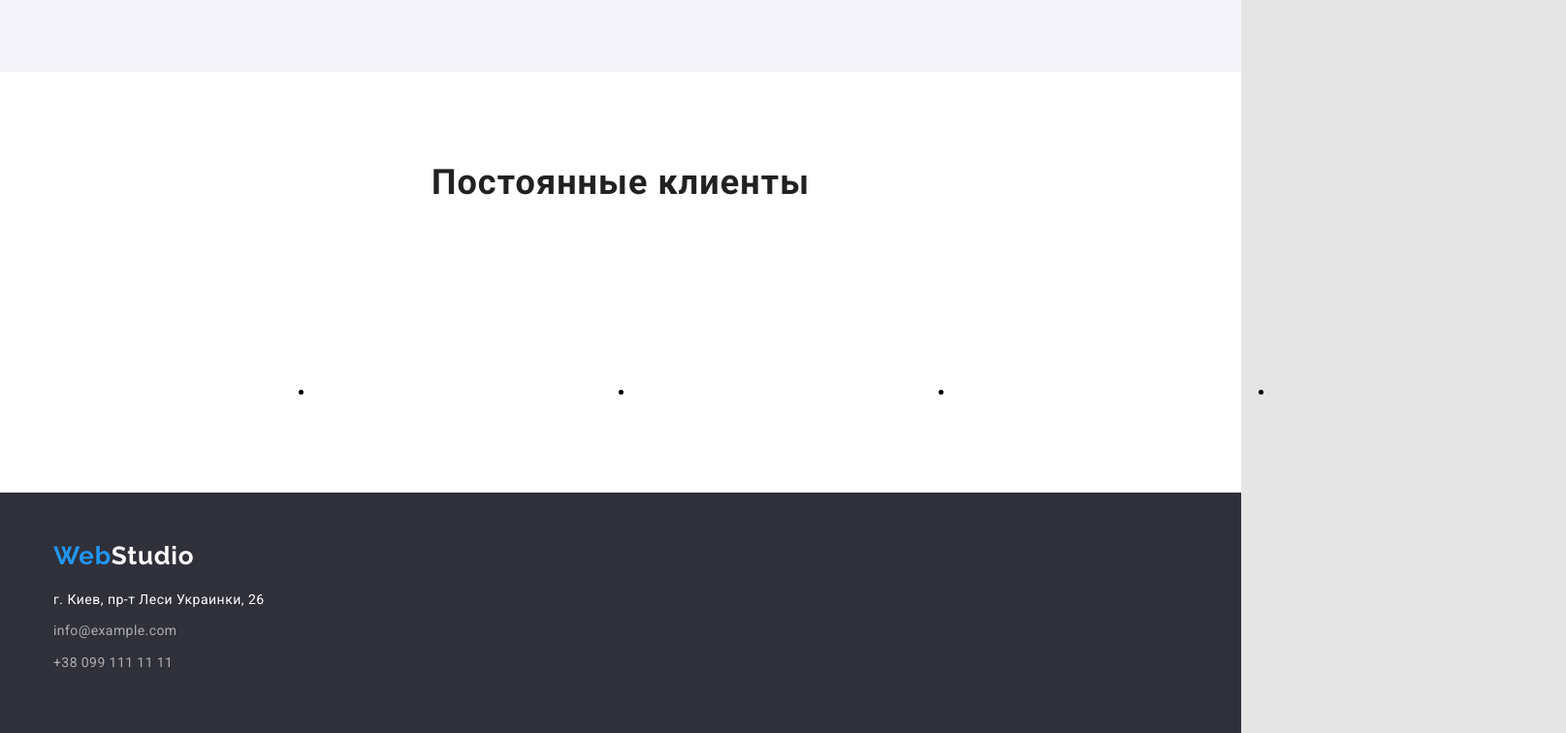
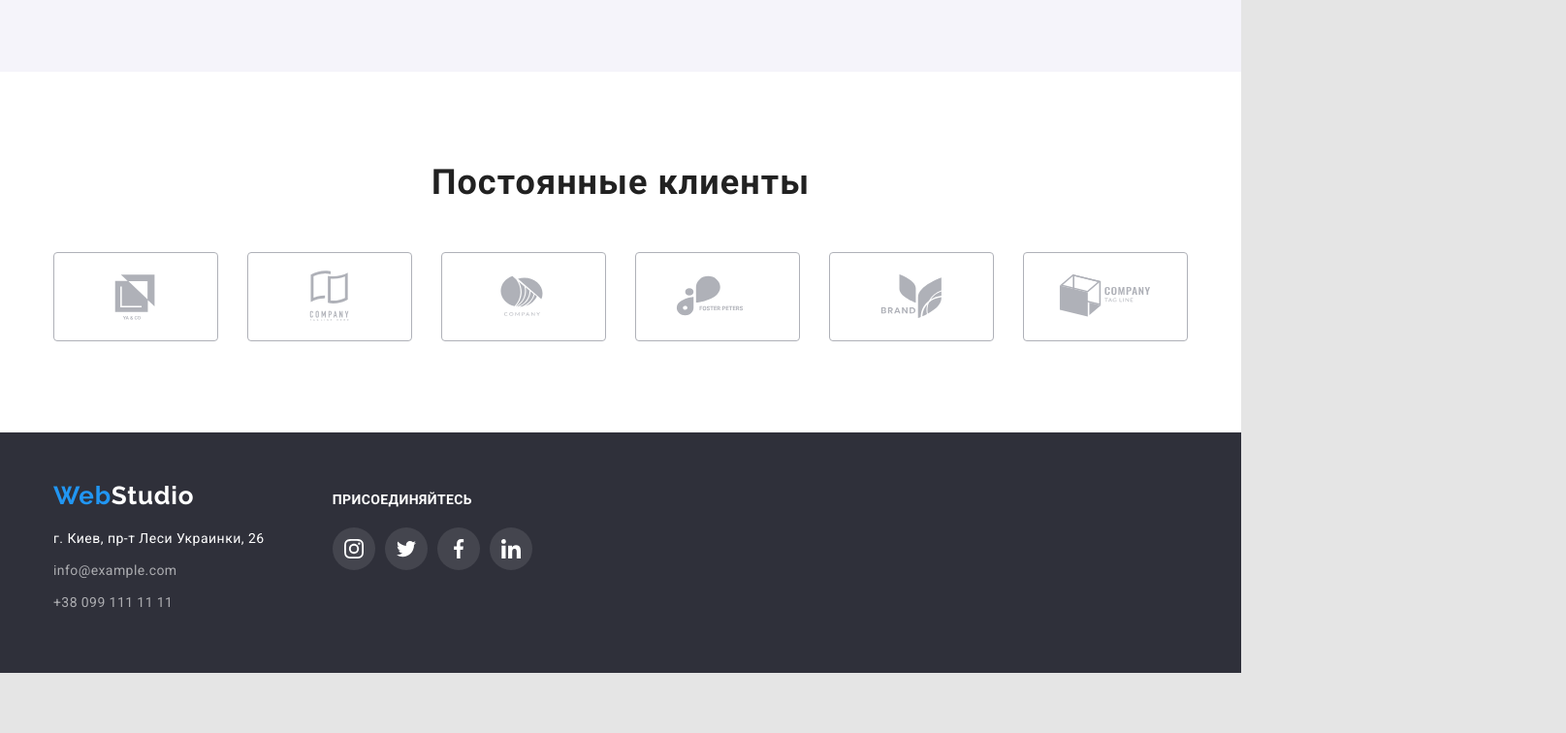
Before and after one commit to JenessGOiT/goit-markup-hw-04, a plain HTML site: page index.html in a window 1280 px wide. Shown: the part 2230-2986 px from the top of the page at 97% size, 1615 px wide, since content can reach past the window. After the commit the page ends 2924 px from the top, so only its background shows below. Drawn offline with nearby package versions, Linux system fonts and the light colour scheme.

Commit message:
html full work

```diff
--- a/index.html
+++ b/index.html
@@ -324,36 +324,42 @@
       <section class="section clients">
         <div class="container">
           <h2 class="clients-title">Постоянные клиенты</h2>
-          <ul class="clients-item">
+          <ul class="clients-item list">
             <li class="clients-li">
-              <svg class="clients-icon">
-                <use></use>
-              </svg>
+              <a href="" class="clients-a"
+                ><svg class="clients-icon" width="106" height="60">
+                  <use href="./img/icon.svg#icon-Logo-1"></use></svg
+              ></a>
             </li>
             <li class="clients-li">
-              <svg class="clients-icon">
-                <use></use>
-              </svg>
+              <a href="" class="clients-a"
+                ><svg class="clients-icon" width="106" height="60">
+                  <use href="./img/icon.svg#icon-Logo-2"></use></svg
+              ></a>
             </li>
             <li class="clients-li">
-              <svg class="clients-icon">
-                <use></use>
-              </svg>
+              <a href="" class="clients-a"
+                ><svg class="clients-icon" width="106" height="60">
+                  <use href="./img/icon.svg#icon-Logo-3"></use></svg
+              ></a>
             </li>
             <li class="clients-li">
-              <svg class="clients-icon">
-                <use></use>
-              </svg>
+              <a href="" class="clients-a"
+                ><svg class="clients-icon" width="106" height="60">
+                  <use href="./img/icon.svg#icon-Logo-4"></use></svg
+              ></a>
             </li>
             <li class="clients-li">
-              <svg class="clients-icon">
-                <use></use>
-              </svg>
+              <a href="" class="clients-a"
+                ><svg class="clients-icon" width="106" height="60">
+                  <use href="./img/icon.svg#icon-Logo-5"></use></svg
+              ></a>
             </li>
             <li class="clients-li">
-              <svg class="clients-icon">
-                <use></use>
-              </svg>
+              <a href="" class="clients-a"
+                ><svg class="clients-icon" width="106" height="60">
+                  <use href="./img/icon.svg#icon-Logo-6"></use></svg
+              ></a>
             </li>
           </ul>
         </div>
@@ -361,7 +367,8 @@
     </main>
 
     <footer class="footer">
-      <div class="container">
+      <div class="footer-main-div container">
+        <div class="footer-address-div">
           <a href="./index.html" lang="en" class="header-logo noline"
             >Web<span class="span-studio-down">Studio</span></a
           >
@@ -387,6 +394,41 @@
             </ul>
           </address>
         </div>
+
+        <div class="footer-soc-div">
+          <h2 class="footer-soc-title">присоединяйтесь</h2>
+          <ul class="footer-soc-list list">
+            <li class="footer-soc-li">
+              <a href="" class="footer-soc-a">
+                <svg class="footer-soc-icon" width="20" height="20">
+                  <use href="./img/icon.svg#icon-instagram"></use>
+                </svg>
+              </a>
+            </li>
+            <li class="footer-soc-li">
+              <a href="" class="footer-soc-a">
+                <svg class="footer-soc-icon" width="20" height="20">
+                  <use href="./img/icon.svg#icon-twitter"></use>
+                </svg>
+              </a>
+            </li>
+            <li class="footer-soc-li">
+              <a href="" class="footer-soc-a">
+                <svg class="footer-soc-icon" width="20" height="20">
+                  <use href="./img/icon.svg#icon-facebook"></use>
+                </svg>
+              </a>
+            </li>
+            <li class="footer-soc-li">
+              <a href="" class="footer-soc-a">
+                <svg class="footer-soc-icon" width="20" height="20">
+                  <use href="./img/icon.svg#icon-linkedin"></use>
+                </svg>
+              </a>
+            </li>
+          </ul>
+        </div>
+      </div>
     </footer>
   </body>
 </html>
```
Also changed, not shown: portfolio.html (+49 -3 lines). Lines whose indentation alone changed are shown as unchanged.
